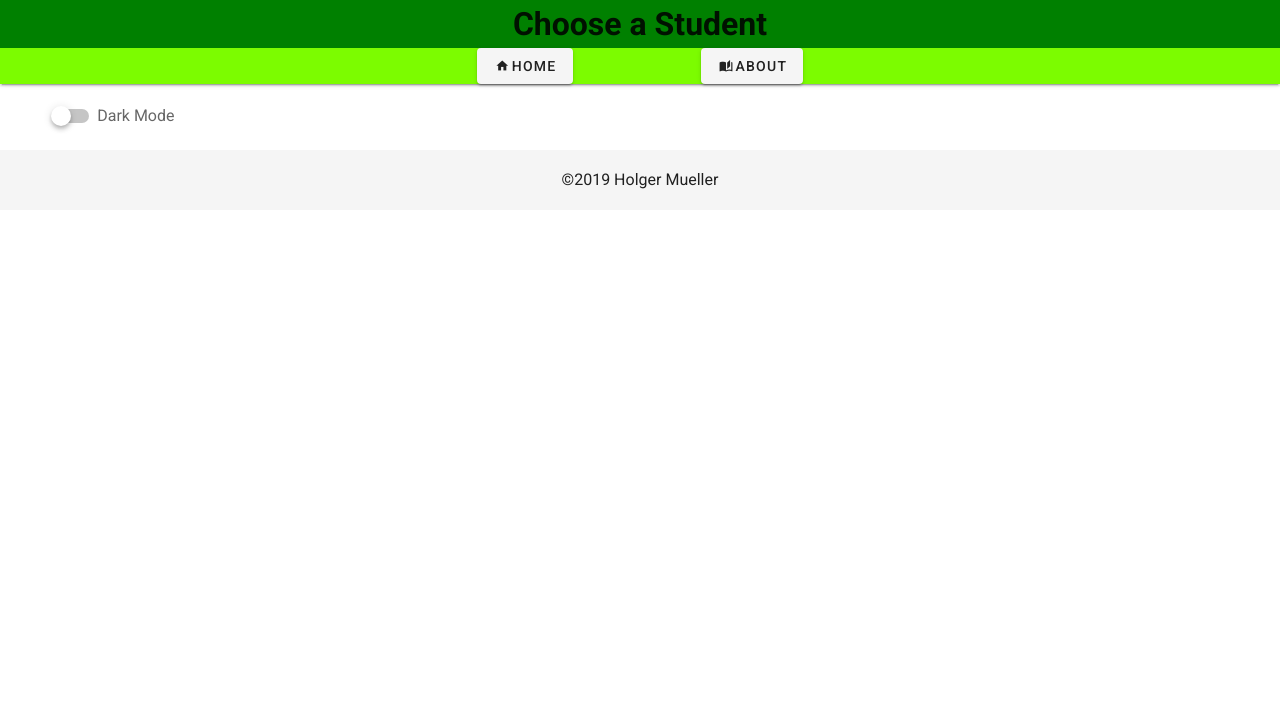
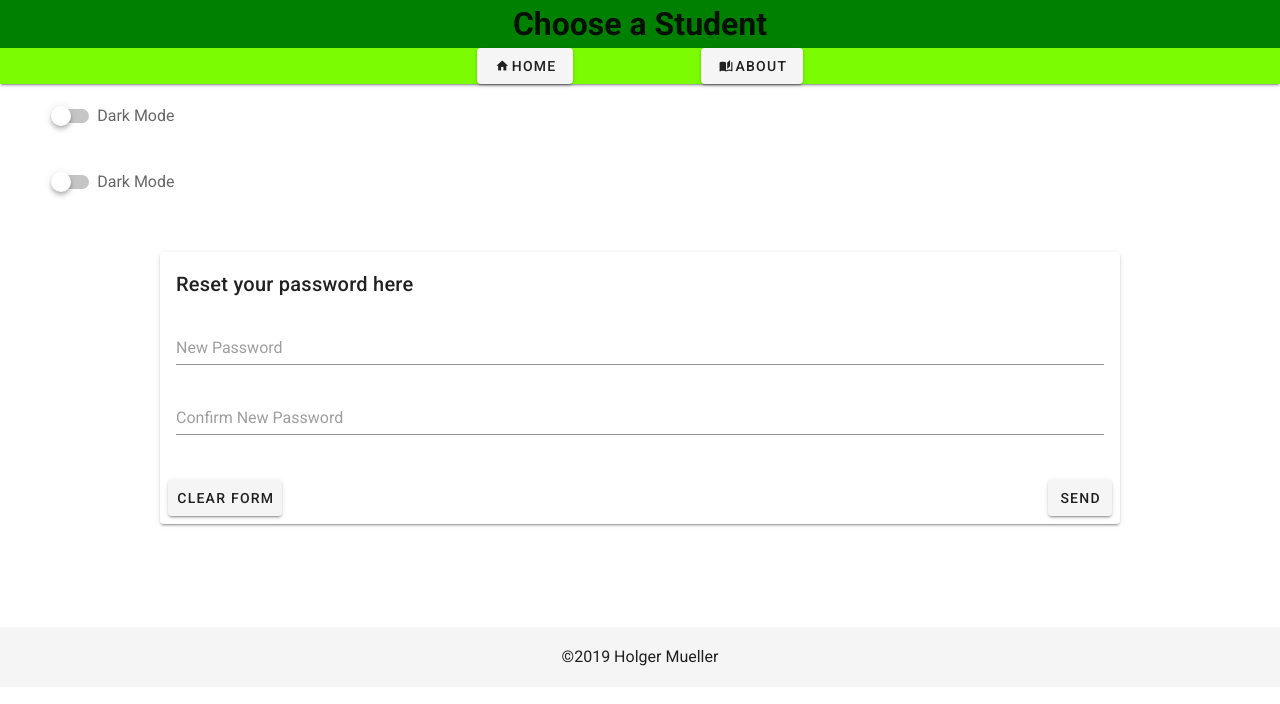
Before and after one commit to Holgermueller/choose-a-cause, a Vue app: page /resetPassword in a window 1280 px wide. Shown: the top 704 px of the page. Built offline with nearby package versions, Linux system fonts and the light colour scheme; no server answers.

Commit message:
scaffold password reset pages

```diff
--- a/src/components/LoginRegistration/LoginForm.vue
+++ b/src/components/LoginRegistration/LoginForm.vue
@@ -22,6 +22,11 @@
           :append-icon="show_password ? 'mdi-eye' : 'mdi-eye-off'"
           @click:append="show_password = !show_password"
         ></v-text-field>
+      </v-flex>
+      <v-flex xs12 sm12 md12 lg12 xl12>
+        <router-link to="/forgotPassword">
+          <p>Forgot Password?</p>
+        </router-link>
       </v-flex>
     </v-form>
 
--- a/src/components/layout/Footer.vue
+++ b/src/components/layout/Footer.vue
@@ -8,6 +8,6 @@
 #footer {
   bottom: 0;
   left: 0;
-  position: absolute;
+  position: fixed;
 }
 </style>
--- /dev/null
+++ b/src/components/pages/forgotPassword.vue
@@ -0,0 +1,43 @@
+<template>
+  <div id="forgotPassword">
+    <v-card class="forgot-password-card">
+      <v-card-title>
+        Forgot your password?
+      </v-card-title>
+      <v-card-text>
+        <p>
+          Enter your email below and we'll send you a reset link.
+        </p>
+        <v-flex xs12 sm12 md12 lg12 xl12>
+          <v-text-field v-model="email" placeholder="Email"></v-text-field>
+        </v-flex>
+      </v-card-text>
+      <v-card-actions>
+        <v-btn text color="green" @click="submitEmail">Send</v-btn>
+      </v-card-actions>
+    </v-card>
+  </div>
+</template>
+
+<script>
+export default {
+  name: "ForgotPassword",
+  data() {
+    return {
+      email: ""
+    };
+  },
+  methods: {
+    submitEmail() {
+      console.log(this.email);
+    }
+  }
+};
+</script>
+
+<style scoped>
+.forgot-password-card {
+  width: 75%;
+  margin: 8% auto;
+}
+</style>
--- /dev/null
+++ b/src/components/pages/resetPassword.vue
@@ -0,0 +1,50 @@
+<template>
+  <div id="resetPassword">
+    <v-card class="reset-password">
+      <v-card-title>
+        Reset your password here
+      </v-card-title>
+      <v-card-text>
+        <v-flex xs12 sm12 md12 lg12 xl12>
+          <v-text-field
+            v-model="password"
+            placeholder="New Password"
+          ></v-text-field>
+        </v-flex>
+        <v-flex xs12 sm12 md12 lg12 xl12>
+          <v-text-field
+            v-model="confirmPassword"
+            placeholder="Confirm New Password"
+          ></v-text-field>
+        </v-flex>
+      </v-card-text>
+      <v-card-actions>
+        <v-btn> Clear form</v-btn>
+        <v-spacer></v-spacer>
+        <v-btn>
+          Send
+        </v-btn>
+      </v-card-actions>
+    </v-card>
+  </div>
+</template>
+
+<script>
+export default {
+  name: "ResetPassword",
+  data() {
+    return {
+      password: "",
+      confirmPassword: ""
+    };
+  },
+  methods: {}
+};
+</script>
+
+<style scoped>
+.reset-password {
+  width: 75%;
+  margin: 8% auto;
+}
+</style>
--- a/src/router/index.js
+++ b/src/router/index.js
@@ -4,6 +4,8 @@ import Home from "../components/index";
 import About from "../components/pages/about";
 import Profile from "../components/pages/profile";
 import SingleCourse from "../components/pages/singleCourse";
+import ForgotPassword from "../components/pages/forgotPassword";
+import ResetPassword from "../components/pages/resetPassword";
 import firebase from "firebase";
 
 Vue.use(VueRouter);
@@ -13,6 +15,16 @@ let router = new VueRouter({
   routes: [
     { path: "/", name: "Home", component: Home },
     { path: "/about", name: "About", component: About },
+    {
+      path: "/forgotPassword",
+      name: "ForgotPassword",
+      component: ForgotPassword
+    },
+    {
+      path: "/resetPassword",
+      name: "ResetPassword",
+      component: ResetPassword
+    },
     {
       path: "/user",
       name: "Profile",
```
